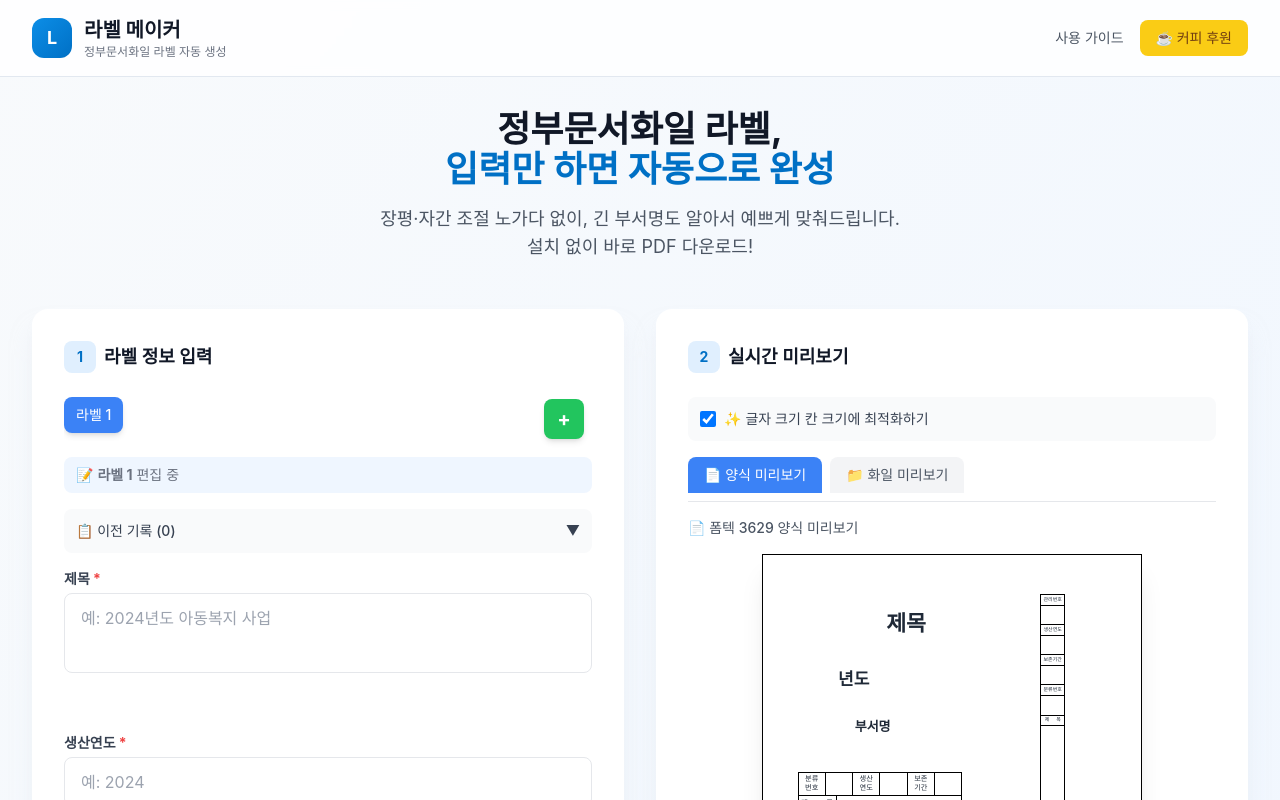
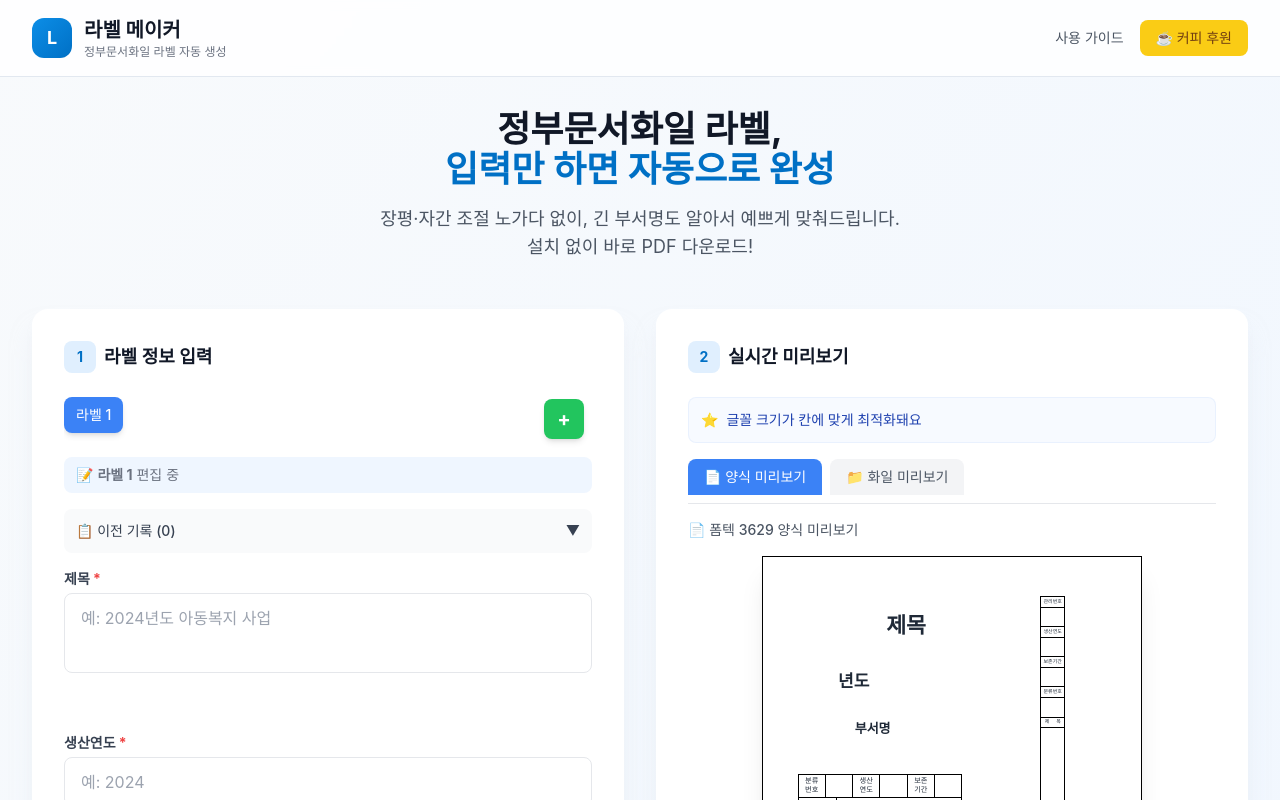
Before and after one commit to roddbstn/label_maker, a Next.js app: page / in a window 1280 px wide. Shown: the top 800 px of the page. Built offline with nearby package versions, Linux system fonts and the light colour scheme.

Commit message:
style: replace autoFitText checkbox with static UX message

```diff
--- a/src/components/PreviewSection.tsx
+++ b/src/components/PreviewSection.tsx
@@ -13,21 +13,12 @@ export default function PreviewSection() {
 
     return (
         <div className="space-y-4">
-            {/* 옵션 - 글자 크기 자동 조절 */}
-            <div className="flex items-center gap-2 p-3 bg-gray-50 rounded-lg">
-                <input
-                    type="checkbox"
-                    id="autoFitText"
-                    checked={autoFitText}
-                    onChange={(e) => setAutoFitText(e.target.checked)}
-                    className="w-4 h-4 text-blue-600 rounded border-gray-300 focus:ring-blue-500 cursor-pointer"
-                />
-                <label
-                    htmlFor="autoFitText"
-                    className="text-sm text-gray-700 cursor-pointer select-none"
-                >
-                    ✨ 글자 크기 칸 크기에 최적화하기
-                </label>
+            {/* 옵션 - 글자 크기 자동 조절 안내 */}
+            <div className="flex items-center gap-2 p-3 bg-blue-50/50 rounded-lg border border-blue-100/50">
+                <span className="text-sm">⭐</span>
+                <span className="text-sm text-blue-800 font-medium">
+                    글꼴 크기가 칸에 맞게 최적화돼요
+                </span>
             </div>
 
             {/* 미리보기 */}
```
